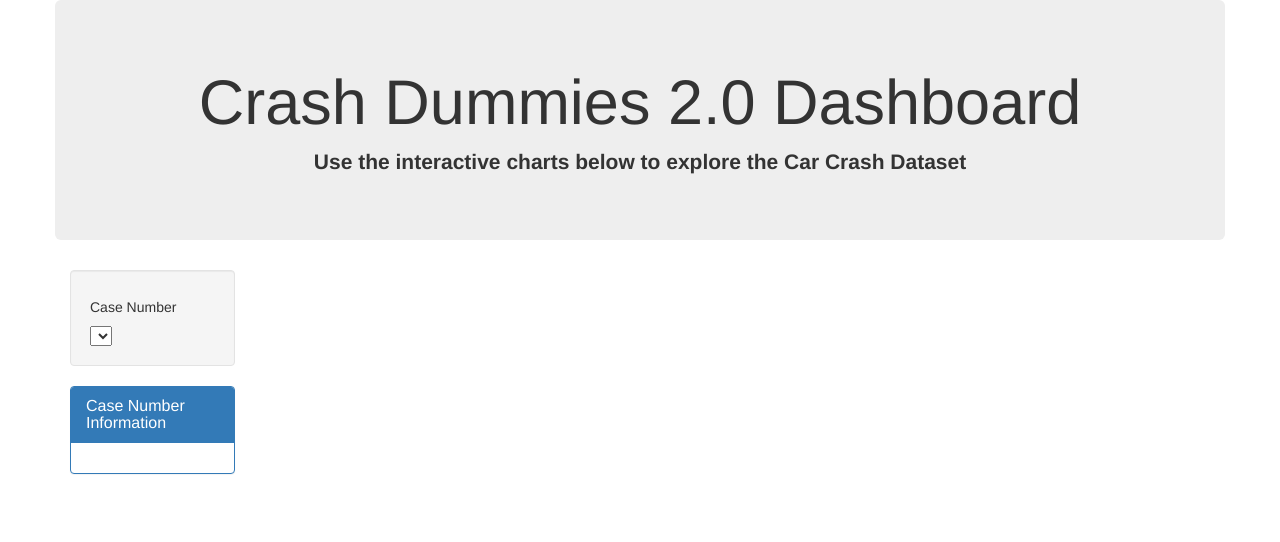
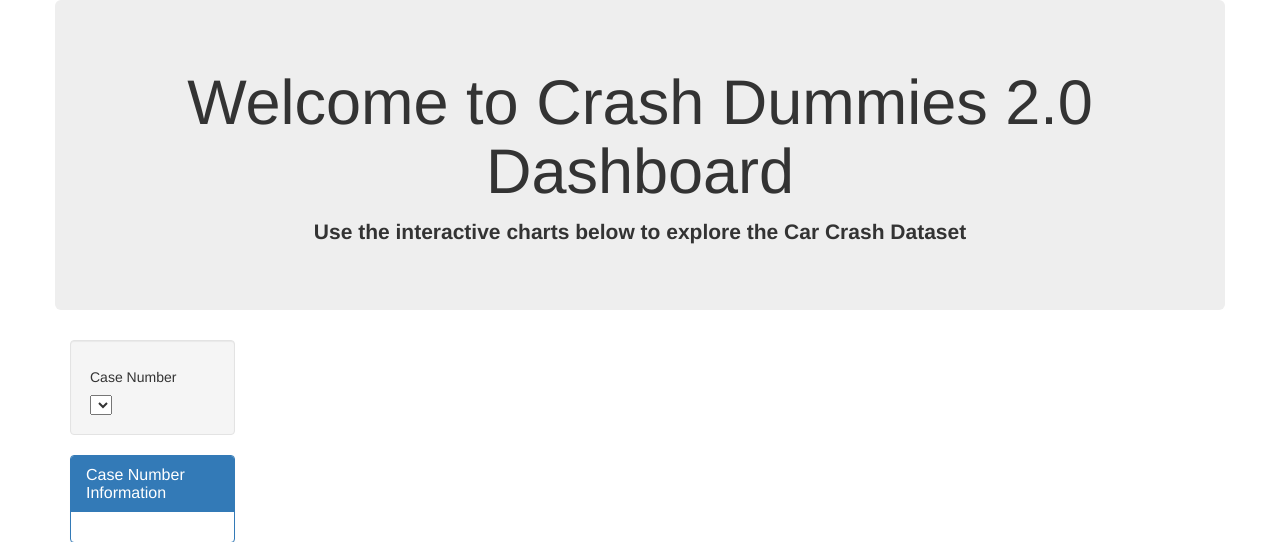
Before and after one commit to tommyjohnny36/Crash-Dummies-2.0, a Flask app: template crash_app/templates/index.html in a window 1280 px wide. Shown: the top 542 px of the page. Run offline with Flask 2, Linux system fonts and the light colour scheme; the template is opened without the code that fills it, so the values that code supplies are empty; parts of the project's set-up code (start-up, migrations or seed data) failed here and were passed over; some libraries are stand-ins or nearby versions.

Commit message:
changes to html

```diff
--- a/crash_app/templates/index.html
+++ b/crash_app/templates/index.html
@@ -14,7 +14,7 @@
   <div class="container">
     <div class="row">
       <div class="col-md-12 jumbotron text-center">
-        <h1> Crash Dummies 2.0 Dashboard </h1>
+        <h1> Welcome to Crash Dummies 2.0 Dashboard </h1>
         <p><b> Use the interactive charts below to explore the Car Crash Dataset </b></p>
       </div>
     </div>
```
Also changed, not shown: 2 other files.
